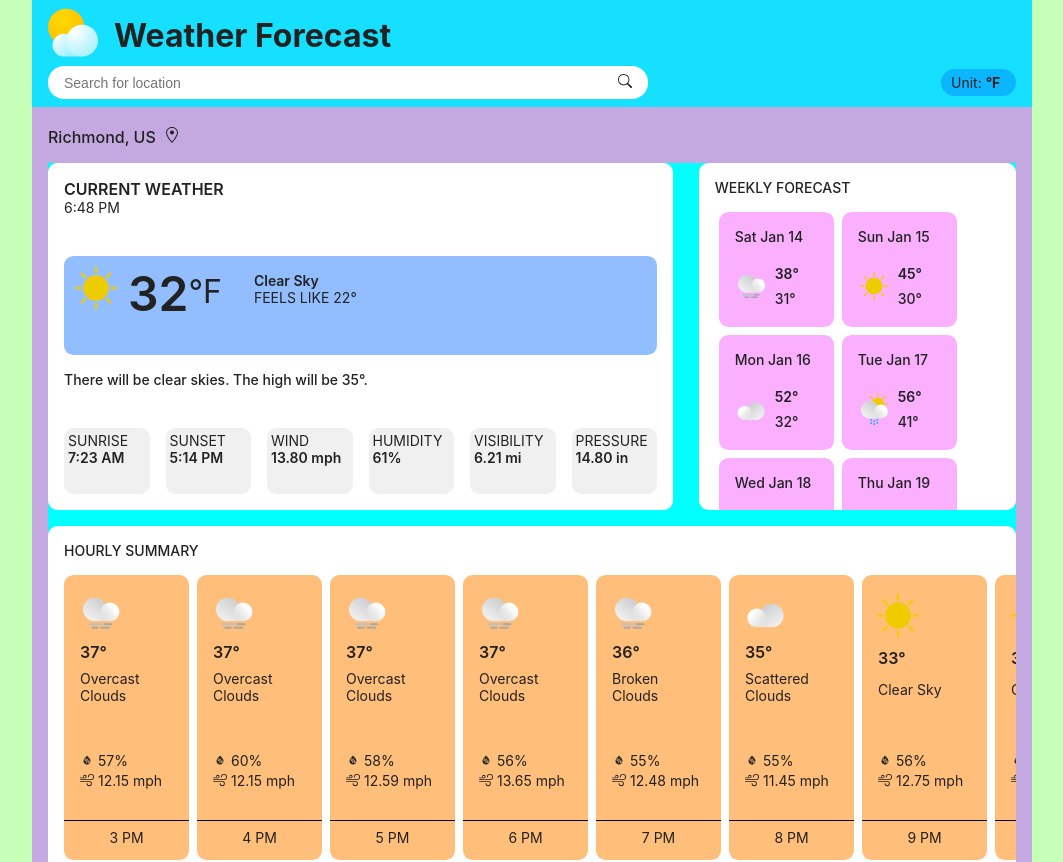
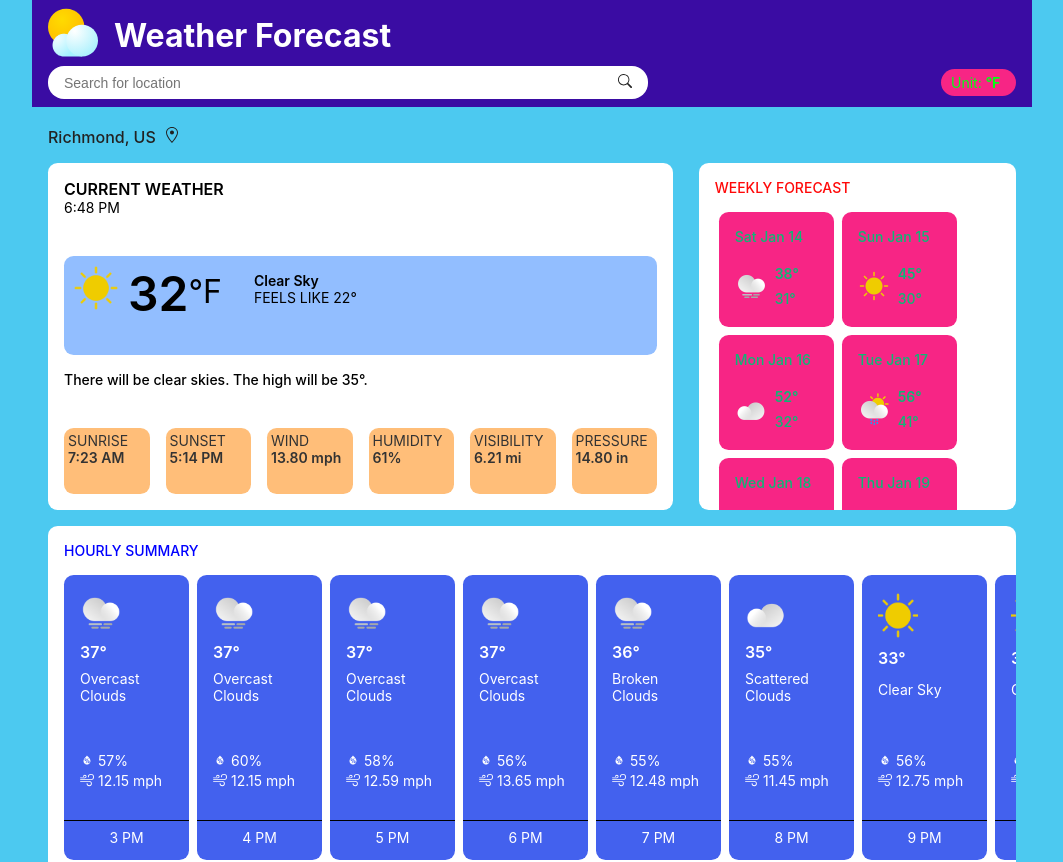
Before and after one commit to salvantjeff/weather-forecast, a React (Create React App) app in the folder weather-forecast-app/: page / in a window 1280 px wide. Shown: the top 862 px of the page, without its empty margins (108-1171 px from the left). Built offline with nearby package versions, Linux system fonts and the light colour scheme; no server answers.

Commit message:
Swap static colors with css variables

```diff
--- a/weather-forecast-app/src/components/App/App.css
+++ b/weather-forecast-app/src/components/App/App.css
@@ -6,7 +6,7 @@
 
 body {
     color: #222;
-    background-color: rgb(197, 255, 184);
+    background-color: var(--main-bg-color);
 }
 
 .content-wrapper {
--- a/weather-forecast-app/src/components/Footer/Footer.css
+++ b/weather-forecast-app/src/components/Footer/Footer.css
@@ -2,4 +2,5 @@ footer {
     text-align: center;
     padding: 1rem;
     font-size: .875rem;
+    background-color: var(--footer-color);
 }
--- a/weather-forecast-app/src/components/Header/Header.css
+++ b/weather-forecast-app/src/components/Header/Header.css
@@ -1,6 +1,7 @@
 .header {
-    background-color: rgb(22, 224, 255);
+    background-color: var(--header-bg-color);
     padding: .5rem 1rem;
+    color: var(--header-text-color);
 }
 
 .header-top {
@@ -40,11 +41,17 @@
 }
 
 .toggle-temp-button {
-    background-color: rgba(0, 140, 255, 0.5);
+    background-color: var(--unit-btn-color);
+    color: var(--unit-btn-text-color);
     padding: 5px 10px;
     border-radius: 1rem;
     cursor: pointer;
     width: 75px;
+}
+
+.toggle-temp-button:hover {
+    background-color: var(--unit-btn-hover-color);
+    color: var(--unit-btn-hover-text-color);
 }
 
 .error-title {
--- a/weather-forecast-app/src/components/Main/Hourly/Hourly.css
+++ b/weather-forecast-app/src/components/Main/Hourly/Hourly.css
@@ -1,5 +1,5 @@
 .hourly-section {
-    background-color: #fff;
+    background-color: var(--hourly-bg-color);
     border-radius: .6rem;
     font-size: .875rem;
     max-width: 625px;
@@ -11,6 +11,7 @@
     padding: 1rem 0;
     font-weight: 500;
     text-transform: uppercase;
+    color: var(--hourly-text-color);
 }
 
 .hourly-extra-info-wrapper {
@@ -26,7 +27,9 @@
     grid-auto-rows: 1fr auto 40px;
     gap: 1rem;
     border-radius: .6rem;
-    background-color: rgb(255, 190, 121);
+    /* background-color: rgb(255, 190, 121); */
+    background-color: var(--hourly-card-color);
+    color: var(--hourly-card-text-color);
 }
 
 .hourly-extra-info-primary {
--- a/weather-forecast-app/src/components/Main/Main.css
+++ b/weather-forecast-app/src/components/Main/Main.css
@@ -1,7 +1,6 @@
 .main-section {
-    background-color: rgb(197, 255, 184);
     padding: .25rem 1rem 2rem;
-    background-color: rgb(195, 169, 223);
+    background-color: var(--main-bg-color);
 }
 
 .location-content {
@@ -13,7 +12,6 @@
 
 .main-content {
     display: grid;
-    background-color: aqua;
     gap: 1rem;
 }
 
--- a/weather-forecast-app/src/components/Main/Today/Today.css
+++ b/weather-forecast-app/src/components/Main/Today/Today.css
@@ -1,13 +1,14 @@
 .today-section {
     display: grid;
     padding: 1rem;
-    background-color: rgb(255, 255, 255);
+    background-color: var(--today-bg-color);
     border-radius: .6rem;
     font-size: .875rem;
     gap: 1rem;
     overflow-x: auto;
     max-width: 625px;
     min-height: 263px;
+    color: var(--today-text-color);
 }
 
 .today-heading-title {
@@ -19,7 +20,9 @@
 .today-main-details {
     display: flex;
     gap: 2rem;
-    background-color: rgb(146, 190, 255);
+    /* background-color: rgb(146, 190, 255); */
+    background-color: var(--today-weather-bg-color);
+    color: var(--today-weather-text-color);
     padding: .5rem;
     border-radius: .6rem;
 }
@@ -72,7 +75,8 @@
 }
 
 .today-extra-info {
-    background-color: rgb(240, 240, 240);
+    background-color: var(--toady-extra-info-color);
+    color: var(--today-extra-info-text-color);
     min-width: 75px;
     display: inline-flex;
     flex-direction: column;
--- a/weather-forecast-app/src/components/Main/Weekly/Weekly.css
+++ b/weather-forecast-app/src/components/Main/Weekly/Weekly.css
@@ -1,5 +1,6 @@
 .weekly-section {
-    background-color: #fff;
+    background-color: var(--daily-bg-color);
+    color: var(--daily-text-color);
     border-radius: .6rem;
     font-size: .875rem;
     overflow-x: auto;
@@ -22,7 +23,9 @@
 }
 
 .weekday-extra-info {
-    background-color: rgb(251, 176, 255);
+    /* background-color: rgb(251, 176, 255); */
+    background-color: var(--daily-card-color);
+    color: var(--daily-card-text-color);
     padding: 1rem;
     display: grid;
     gap: .5rem;
--- a/weather-forecast-app/src/index.css
+++ b/weather-forecast-app/src/index.css
@@ -1,3 +1,29 @@
+:root {
+  --header-bg-color: #3a0ca3;
+  --unit-btn-color: #f72585;
+  --unit-btn-hover-color: black;
+  --main-bg-color: #4cc9f0;
+  --today-bg-color: white;
+  --today-weather-bg-color: rgb(146, 190, 255);
+  --toady-extra-info-color: rgb(255, 190, 121);
+  --daily-bg-color: white;
+  --daily-card-color: #f72585;
+  --hourly-bg-color: white;
+  --hourly-card-color: #4361ee;
+  --footer-color: #4895ef;
+
+  --header-text-color: white;
+  --unit-btn-text-color: rgb(3, 255, 20);
+  --unit-btn-hover-text-color: rgb(144, 171, 240);
+  --hourly-card-text-color: white;
+  --hourly-text-color: blue;
+  --today-text-color: black;
+  --today-weather-text-color: black;
+  --today-extra-info-text-color: #333;
+  --daily-text-color: rgb(255, 8, 8);
+  --daily-card-text-color: rgb(13, 183, 118);
+}
+
 body {
   margin: 0;
   font-family: -apple-system, BlinkMacSystemFont, 'Segoe UI', 'Roboto', 'Oxygen',
```
